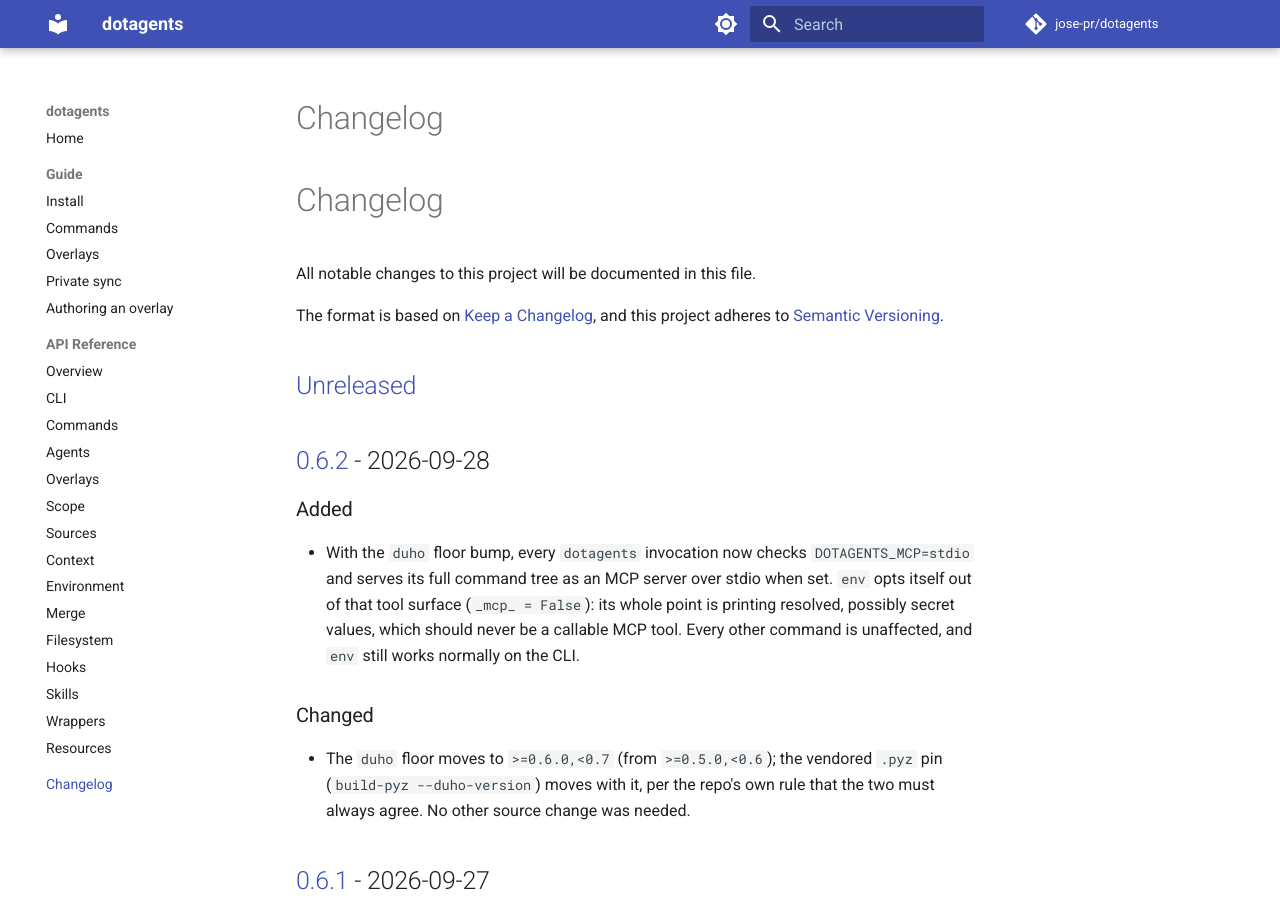
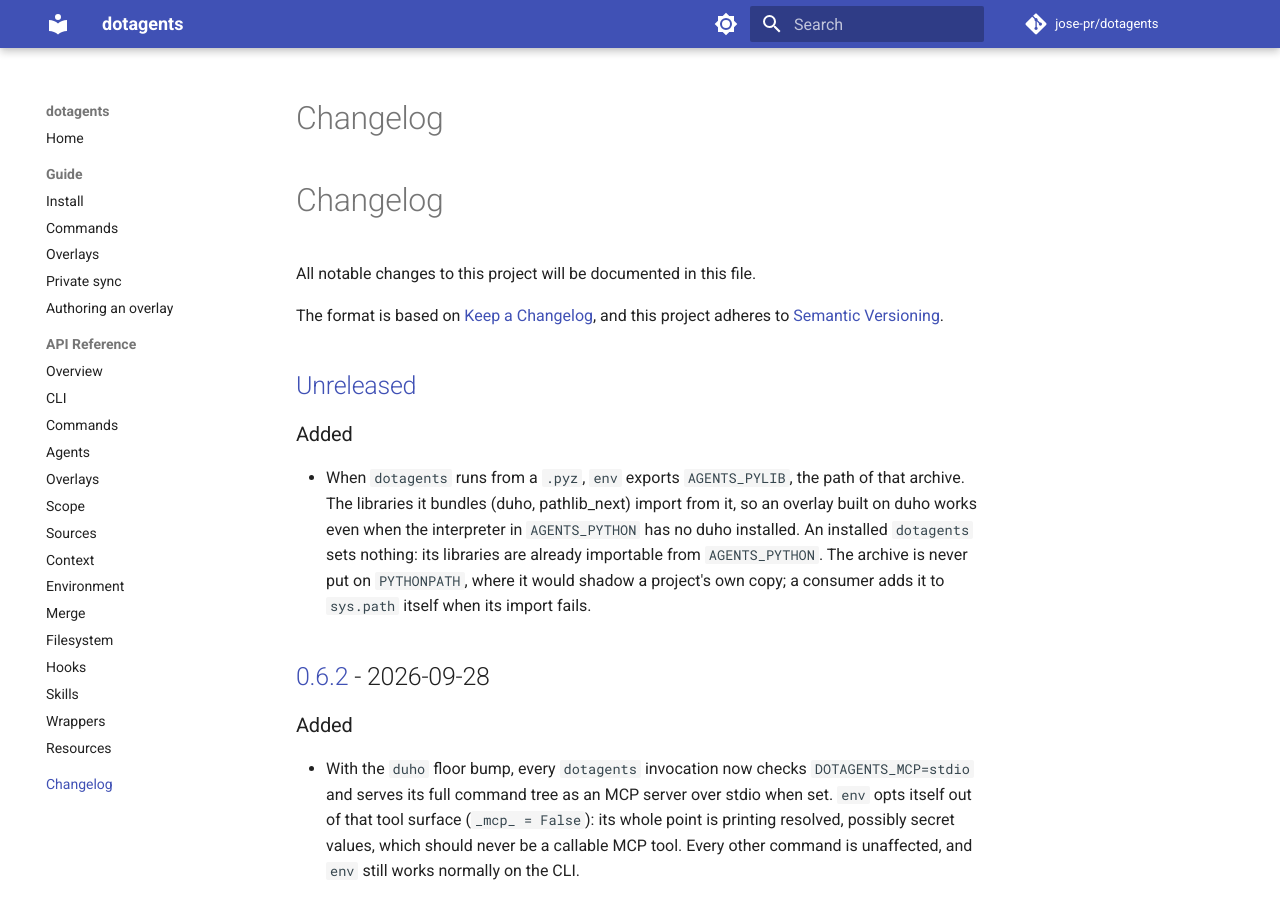
Before and after one commit to jose-pr/dotagents, an MkDocs documentation site: the page built from docs/changelog.md, in a window 1280 px wide and 900 px high. Built offline with MkDocs 1.6.1 and Material for MkDocs 9.7.7, drawn with Linux system fonts in a browser that asks for light colours; comment, search, counter and statistics services are not loaded.

Commit message:
docs: document AGENTS_PYLIB

```diff
--- a/CHANGELOG.md
+++ b/CHANGELOG.md
@@ -6,6 +6,16 @@ The format is based on [Keep a Changelog](https://keepachangelog.com/en/1.1.0/),
 and this project adheres to [Semantic Versioning](https://semver.org/).
 
 ## [Unreleased]
+
+### Added
+
+- When `dotagents` runs from a `.pyz`, `env` exports `AGENTS_PYLIB`, the path
+  of that archive. The libraries it bundles (duho, pathlib_next) import from
+  it, so an overlay built on duho works even when the interpreter in
+  `AGENTS_PYTHON` has no duho installed. An installed `dotagents` sets nothing:
+  its libraries are already importable from `AGENTS_PYTHON`. The archive is
+  never put on `PYTHONPATH`, where it would shadow a project's own copy; a
+  consumer adds it to `sys.path` itself when its import fails.
 
 ## [0.6.2] - 2026-09-28
 
```
Also changed, not shown: docs/guide/commands.md (+6 -1 lines), src/dotagents/AGENTS.md (+12 -2 lines).
